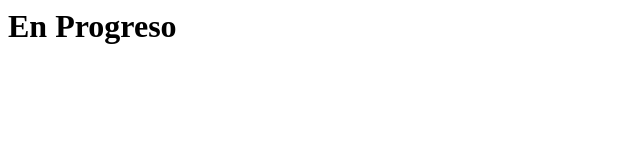
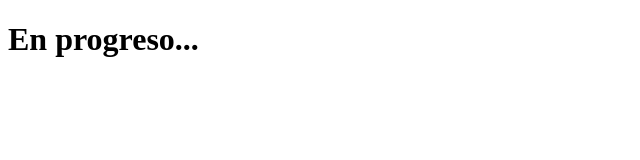
Before and after one commit to xerxessssss/xerxessssss.github.io, a plain HTML site: page index.html in a window 1280 px wide. Shown: the whole page, without its empty margins (0-640 px from the left). Drawn offline with Linux system fonts and the light colour scheme.

Commit message:
Implementación Emmet

```diff
--- a/index.html
+++ b/index.html
@@ -1,8 +1,10 @@
-<html>
-  <head>
-	<title>La cueva de xerxes</title>
-  </head>
-  <body>
-	<h1>En Progreso</h1>
-  </body>
+<!DOCTYPE html>
+<html lang="es">
+<head>
+    <meta charset="UTF-8">
+    <title>La cueva de xerxes</title>
+</head>
+<body>
+    <h1>En progreso...</h1>
+</body>
 </html>
```
